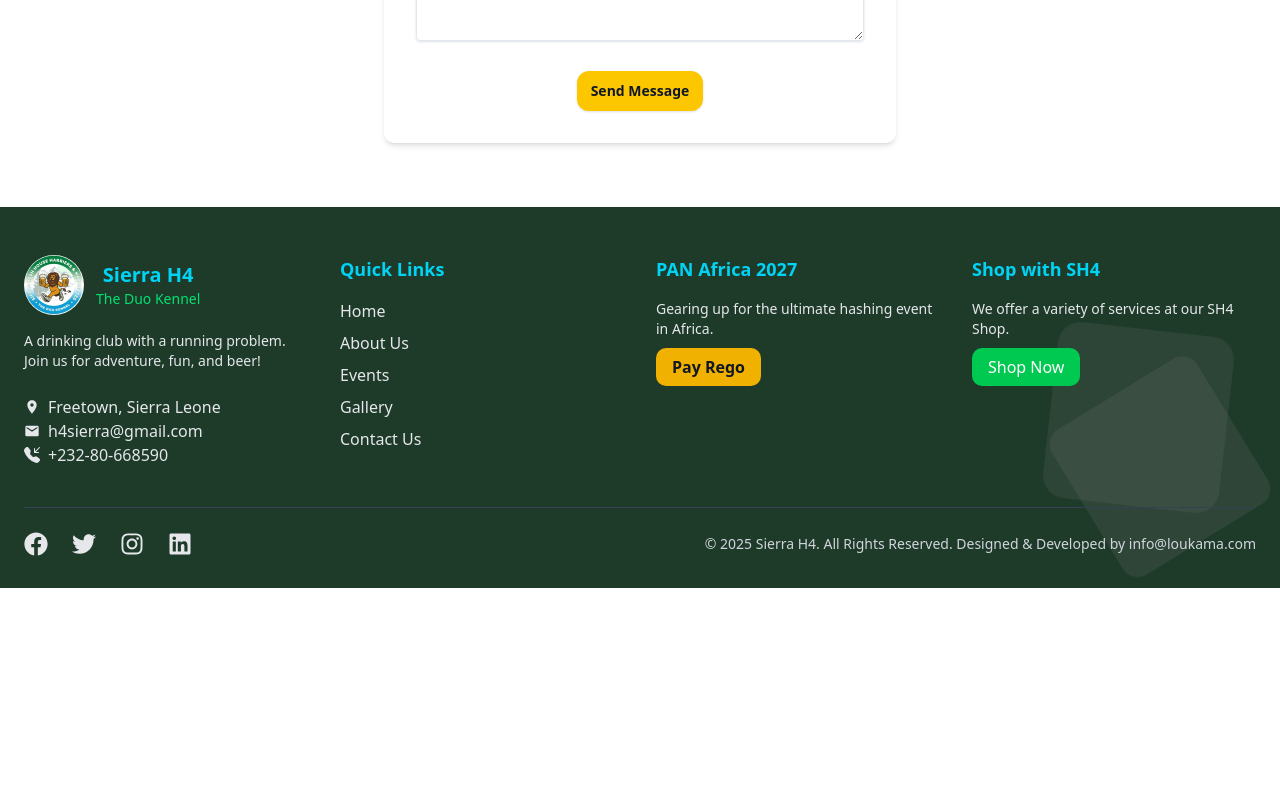
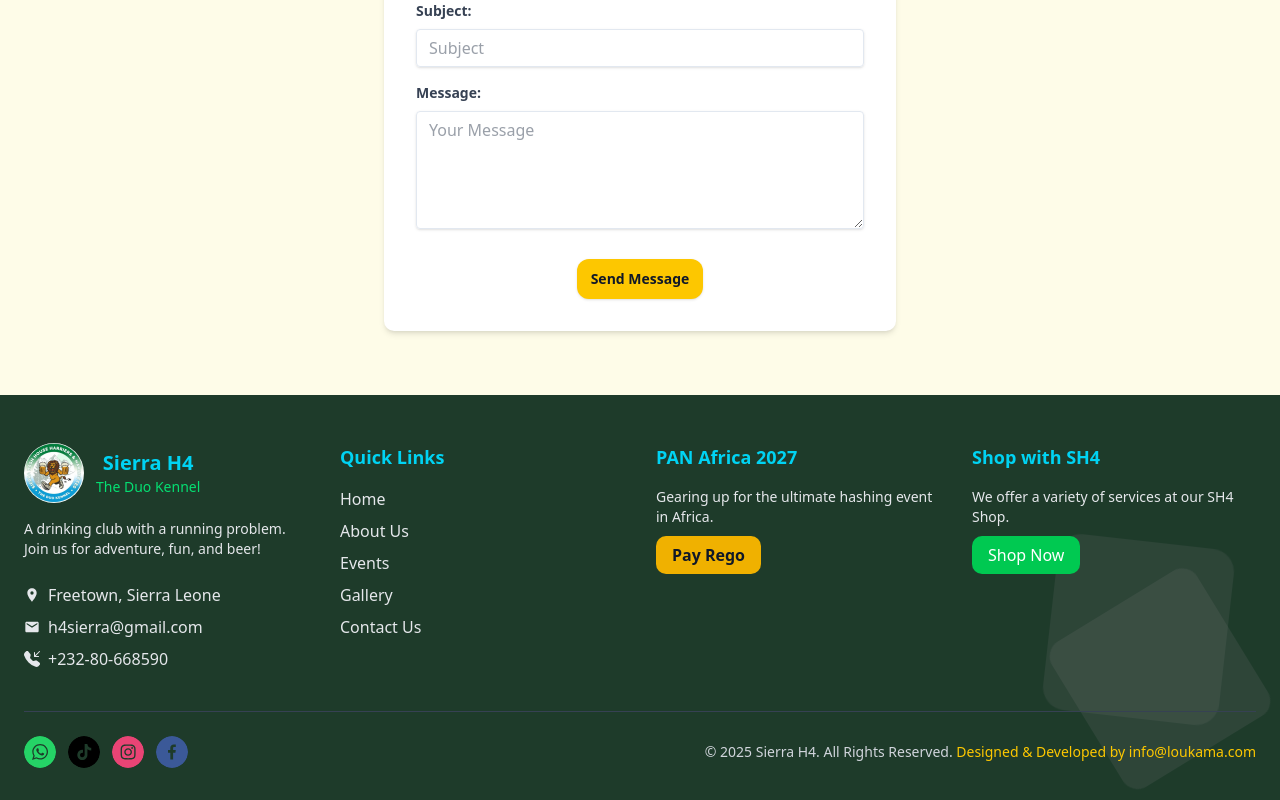
Before and after one commit to 1surep/sh4, a Next.js app: page / in a window 1280 px wide. Shown: the part 8501-9301 px from the top of the page. Before the commit the page ends 9089 px from the top, so only its background shows below. Built offline with nearby package versions, Linux system fonts and the light colour scheme.

Commit message:
footer okay

```diff
--- a/app/globals.css
+++ b/app/globals.css
@@ -474,6 +474,7 @@
 
 
 /* ===========================FOOTER BG */
+/* ===========================FOOTER BG */
 @keyframes animate {
   0% {
     transform: translateY(0) rotate(0deg);
--- a/components/Footer.jsx
+++ b/components/Footer.jsx
@@ -1,12 +1,11 @@
 'use client';
 import React from "react";
-import { FaFacebook, FaTwitter, FaInstagram, FaLinkedin } from "react-icons/fa";
 import { motion } from "framer-motion";
 import Link from "next/link";
 import Image from "next/image";
 import { MdLocationOn, MdEmail } from "react-icons/md";
 import { BsFillTelephoneInboundFill } from "react-icons/bs";
-
+import { SocialIcon } from "react-social-icons";
 
 const Footer = () => {
   const footerVariants = {
@@ -29,7 +28,7 @@ const Footer = () => {
 
   const socialIconVariants = {
     hover: {
-      scale: 1.2,
+      scale: 1.1,
       rotate: 360,
       transition: { duration: 0.4, ease: "easeInOut" },
     },
@@ -80,7 +79,7 @@ const Footer = () => {
               fun, and beer!
             </p>
 
-            <ul className="pt-6 text-gray-200">
+            <ul className="pt-6 text-gray-200 space-y-2">
               <li className="flex items-center gap-2">
                 <MdLocationOn /> Freetown, Sierra Leone
               </li>
@@ -162,46 +161,94 @@ const Footer = () => {
 
         {/* Social Media + Copyright */}
         <motion.div
-          className="mt-10 pt-6 border-t border-gray-700 flex flex-col md:flex-row justify-between items-center"
+          className="mt-10 pt-6 border-t border-gray-700 flex flex-col md:flex-row items-center justify-between gap-4"
           variants={itemVariants}
         >
-          <div className="flex space-x-6 mb-4 md:mb-0">
-            <motion.a
-              href="#"
-              className="text-2xl hover:text-blue-500"
+          {/* Social Icons - Smaller + Centered */}
+          <motion.nav
+            className="flex items-center justify-center gap-3"
+            variants={itemVariants}
+            aria-label="Social media links"
+          >
+            {/* WhatsApp */}
+            <motion.div
               variants={socialIconVariants}
-              whileHover="hover"
+              whileHover={{ scale: 1.1, y: -2 }}
+              whileTap={{ scale: 0.95 }}
+              transition={{ type: "spring", stiffness: 400, damping: 17 }}
             >
-              <FaFacebook />
-            </motion.a>
-            <motion.a
-              href="#"
-              className="text-2xl hover:text-blue-400"
+              <SocialIcon
+                href="https://www.whatsapp.com"
+                url="https://www.whatsapp.com"
+                target="_blank"
+                rel="noopener noreferrer"
+                aria-label="Join us on WhatsApp"
+                style={{ height: 32, width: 32 }}
+                className="transition-shadow hover:shadow-lg hover:shadow-green-500/50 rounded-full focus:outline-none focus:ring-2 focus:ring-yellow-300 focus:ring-offset-2 focus:ring-offset-gray-900"
+              />
+            </motion.div>
+
+            {/* TikTok */}
+            <motion.div
               variants={socialIconVariants}
-              whileHover="hover"
+              whileHover={{ scale: 1.1, y: -2 }}
+              whileTap={{ scale: 0.95 }}
+              transition={{ type: "spring", stiffness: 400, damping: 17 }}
             >
-              <FaTwitter />
-            </motion.a>
-            <motion.a
-              href="#"
-              className="text-2xl hover:text-pink-500"
+              <SocialIcon
+                href="https://www.tiktok.com"
+                url="https://www.tiktok.com"
+                target="_blank"
+                rel="noopener noreferrer"
+                aria-label="Follow us on TikTok"
+                style={{ height: 32, width: 32 }}
+                className="transition-shadow hover:shadow-lg hover:shadow-pink-500/50 rounded-full focus:outline-none focus:ring-2 focus:ring-yellow-300 focus:ring-offset-2 focus:ring-offset-gray-900"
+              />
+            </motion.div>
+
+            {/* Instagram */}
+            <motion.div
               variants={socialIconVariants}
-              whileHover="hover"
+              whileHover={{ scale: 1.1, y: -2 }}
+              whileTap={{ scale: 0.95 }}
+              transition={{ type: "spring", stiffness: 400, damping: 17 }}
             >
-              <FaInstagram />
-            </motion.a>
-            <motion.a
-              href="#"
-              className="text-2xl hover:text-blue-700"
+              <SocialIcon
+                href="https://www.instagram.com"
+                url="https://www.instagram.com"
+                target="_blank"
+                rel="noopener noreferrer"
+                aria-label="Follow us on Instagram"
+                style={{ height: 32, width: 32 }}
+                className="transition-shadow hover:shadow-lg hover:shadow-purple-500/50 rounded-full focus:outline-none focus:ring-2 focus:ring-yellow-300 focus:ring-offset-2 focus:ring-offset-gray-900"
+              />
+            </motion.div>
+
+            {/* Facebook */}
+            <motion.div
               variants={socialIconVariants}
-              whileHover="hover"
+              whileHover={{ scale: 1.1, y: -2 }}
+              whileTap={{ scale: 0.95 }}
+              transition={{ type: "spring", stiffness: 400, damping: 17 }}
             >
-              <FaLinkedin />
-            </motion.a>
-          </div>
-          <p className="text-gray-300 text-sm">
-            &copy; {new Date().getFullYear()} Sierra H4. All Rights Reserved.
-            Designed & Developed by info@loukama.com
+              <SocialIcon
+                href="https://www.facebook.com"
+                url="https://www.facebook.com"
+                target="_blank"
+                rel="noopener noreferrer"
+                aria-label="Follow us on Facebook"
+                style={{ height: 32, width: 32 }}
+                className="transition-shadow hover:shadow-lg hover:shadow-blue-500/50 rounded-full focus:outline-none focus:ring-2 focus:ring-yellow-300 focus:ring-offset-2 focus:ring-offset-gray-900"
+              />
+            </motion.div>
+          </motion.nav>
+
+          {/* Copyright */}
+          <p className="text-gray-300 text-sm text-center">
+            © {new Date().getFullYear()} Sierra H4. All Rights Reserved.{" "}
+            <span className="text-yellow-400 font-medium">
+              Designed & Developed by info@loukama.com
+            </span>
           </p>
         </motion.div>
       </div>
--- a/components/Hero/Hero12.jsx
+++ b/components/Hero/Hero12.jsx
@@ -22,7 +22,15 @@ const Hero12=()=>{
           </section>
 
           {/* BODY SECTION */}
-          <section className="pb-16">
+          <section className="pb-16 bg-yellow-50 ">
+
+            <div className="flex flex-col items-center justify-center py-12">
+              <h1 className="text-gray-700 font-bold text-3xl">Questions? Suggestions?</h1>
+              <p className="py-1 text-gray-600">Drop us a message - we'll respond as soon as possible.</p>
+              <h1>Contact Us</h1>
+            </div>
+
+
             {/* form div */}
             <div className="flex flex-col items-center ">
               <form className="w-full max-w-lg bg-white p-8 rounded-lg shadow-md">
```
